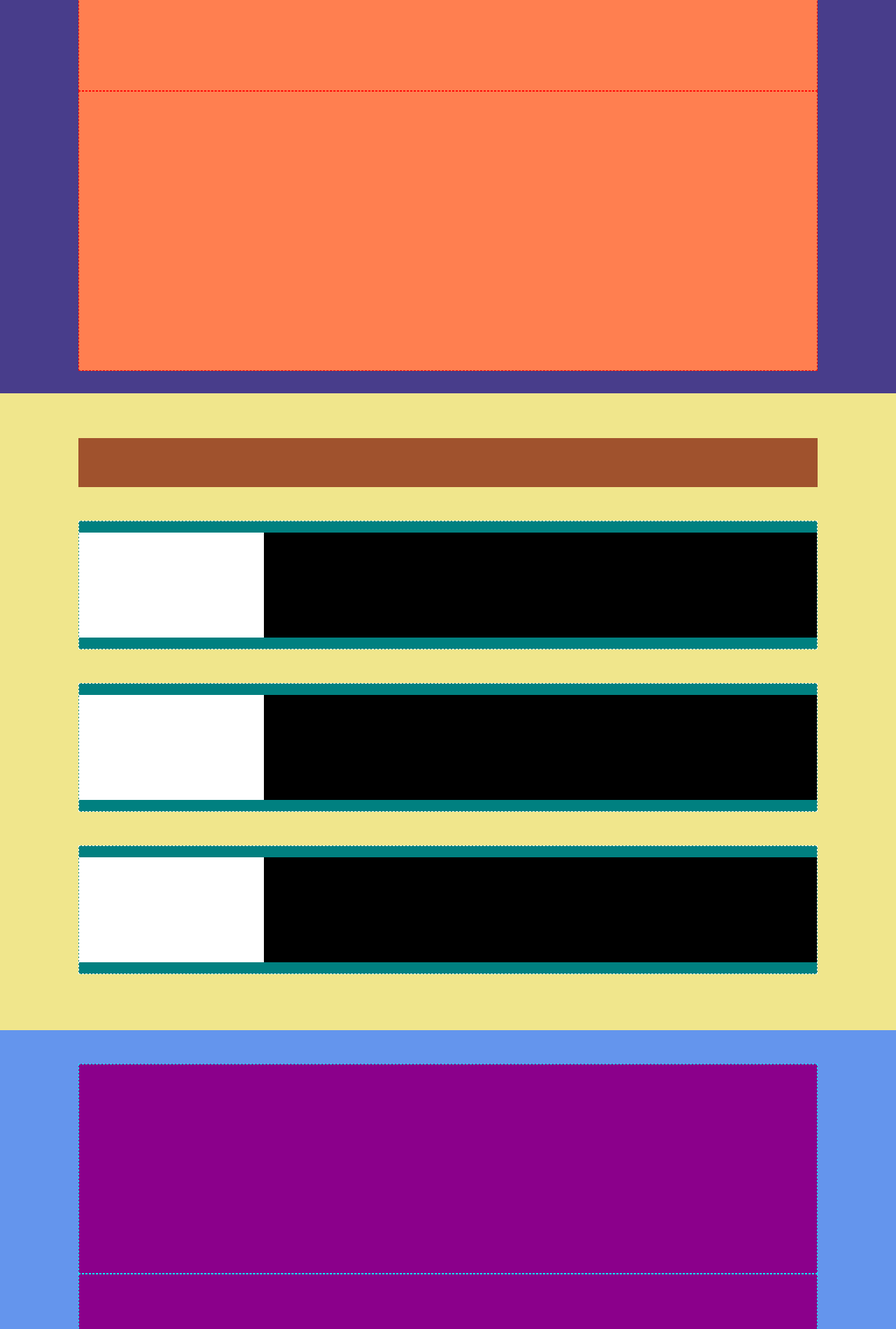
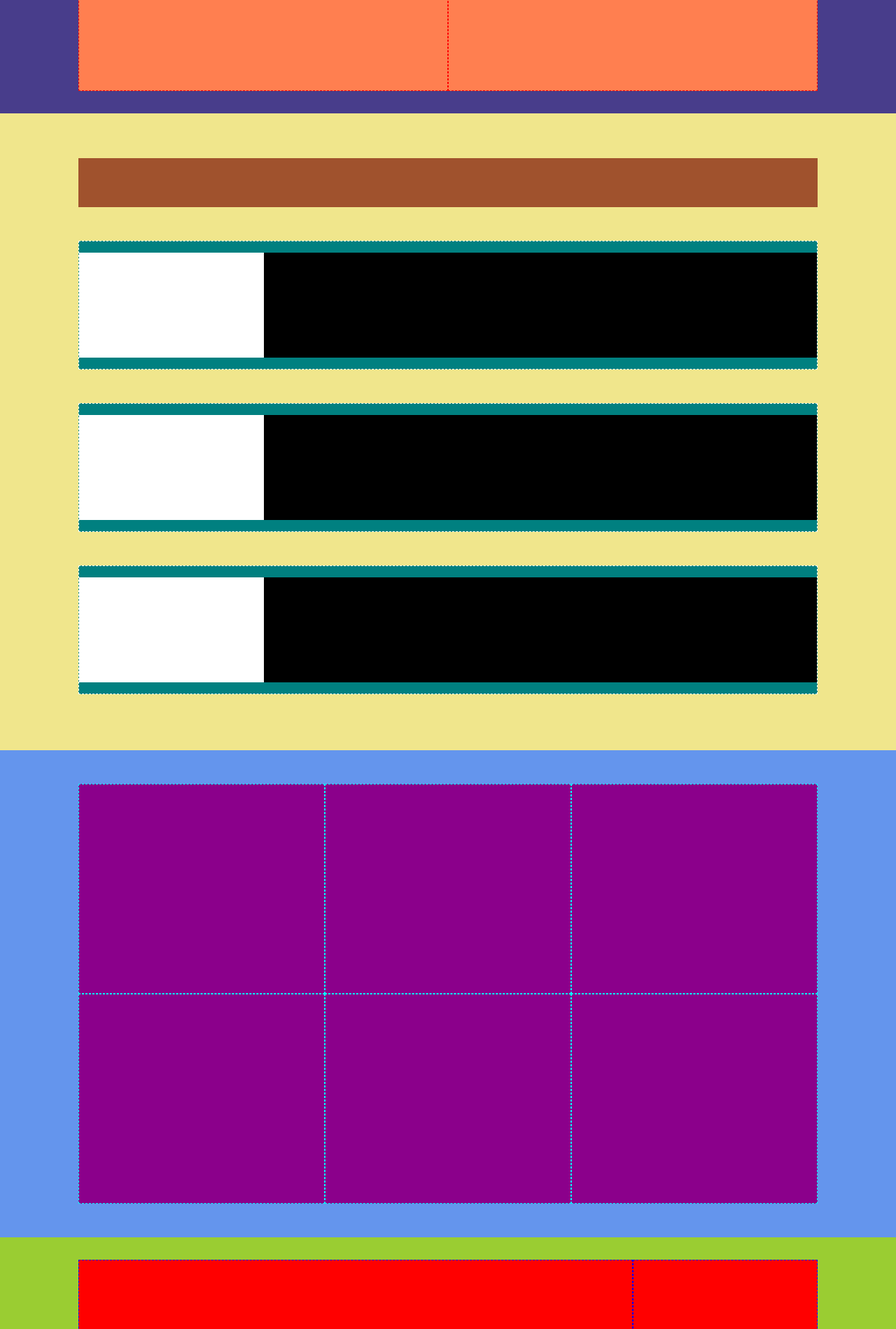
Before and after one commit to danieledisco/htmlcss-responsive-layout, a plain HTML site: page index.html in a window 1280 px wide. Shown: the part 880-2779 px from the top of the page at 70% size. Drawn offline with Linux system fonts and the light colour scheme.

Commit message:
Layout complete

```diff
--- a/css/style.css
+++ b/css/style.css
@@ -152,7 +152,7 @@ a
 /* #endregion Footer */
 
 /* #region media-query Mobile mbl*/
-@media screen and (min-width: 320px)
+@media screen and (min-width: 300px)
 {
         .nav
         {
@@ -197,10 +197,14 @@ a
         {
                 width: calc(100% / 12 * 9);
         }
+        .col-6-tbl
+        {
+                width: calc(100% / 12 * 6);
+        }
 }
 /* #endregion Tablet */
 
-/* #region Laptob/Desktop */
+/* #region Laptob/Desktop dsk */
 @media screen and (min-width: 1024px)
 {
         .nav
@@ -211,9 +215,19 @@ a
         {
                 display: none;
         }
+
+        .col-6-dsk
+        {
+                width: calc(100% / 12 * 6);
+        }
+        .col-4-dsk
+        {
+                width: calc(100% / 12 * 4);
+        }
+
 }
 
-/* #endregion Desktop */
+/* #endregion Laptop/Desktop */
 
 /* #region Debug */
 
--- a/index.html
+++ b/index.html
@@ -73,10 +73,10 @@
                 <section class="planning">
                         <div class="container">
                                 <div class="row">
-                                        <div class="col-6 col-12-mbl">
+                                        <div class="col-6 col-12-mbl col-6-dsk">
 
                                         </div>
-                                        <div class="col-6 col-12-mbl">
+                                        <div class="col-6 col-12-mbl col-6-dsk">
 
                                         </div>
 
@@ -128,22 +128,22 @@
                 <section class="benefits">
                         <div class="container">
                                 <div class="row">
-                                        <div class="col-4 col-12-mbl">
+                                        <div class="col-4 col-12-mbl col-6-tbl col-4-dsk">
 
                                         </div>
-                                        <div class="col-4 col-12-mbl">
+                                        <div class="col-4 col-12-mbl col-6-tbl col-4-dsk">
 
                                         </div>
-                                        <div class="col-4 col-12-mbl">
+                                        <div class="col-4 col-12-mbl col-6-tbl col-4-dsk">
 
                                         </div>
-                                        <div class="col-4 col-12-mbl">
+                                        <div class="col-4 col-12-mbl col-6-tbl col-4-dsk">
 
                                         </div>
-                                        <div class="col-4 col-12-mbl">
+                                        <div class="col-4 col-12-mbl col-6-tbl col-4-dsk">
 
                                         </div>
-                                        <div class="col-4 col-12-mbl">
+                                        <div class="col-4 col-12-mbl col-6-tbl col-4-dsk">
 
                                         </div>
                                 </div>
@@ -152,10 +152,10 @@
                 <section class="about-us">
                         <div class="container">
                                 <div class="row">
-                                        <div class="col-9 col-12-mbl">
+                                        <div class="col-9 col-12-mbl col-9-tbl">
 
                                         </div>
-                                        <div class="col-3 col-12-mbl">
+                                        <div class="col-3 col-12-mbl col-3-tbl">
 
                                         </div>
                                 </div>
```
